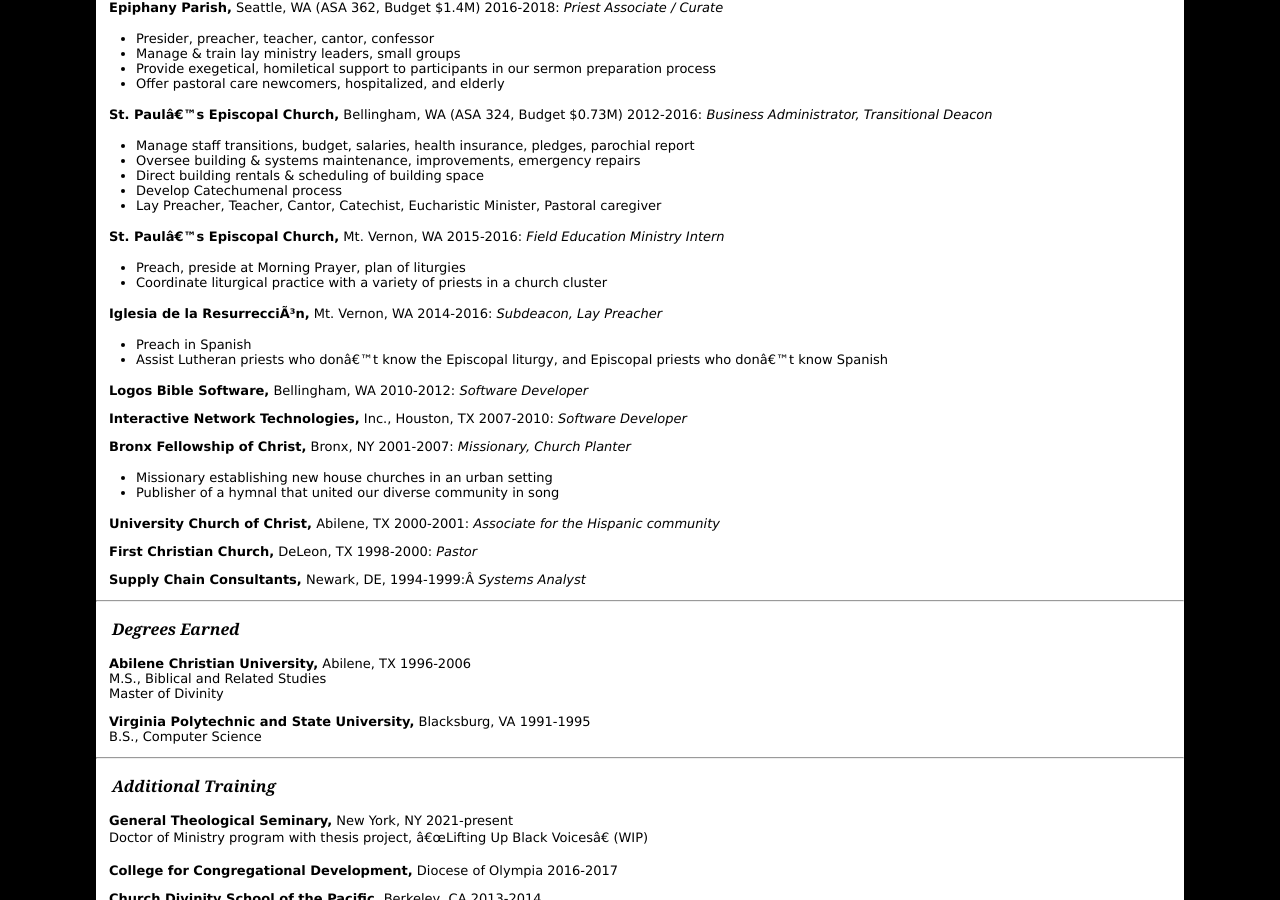
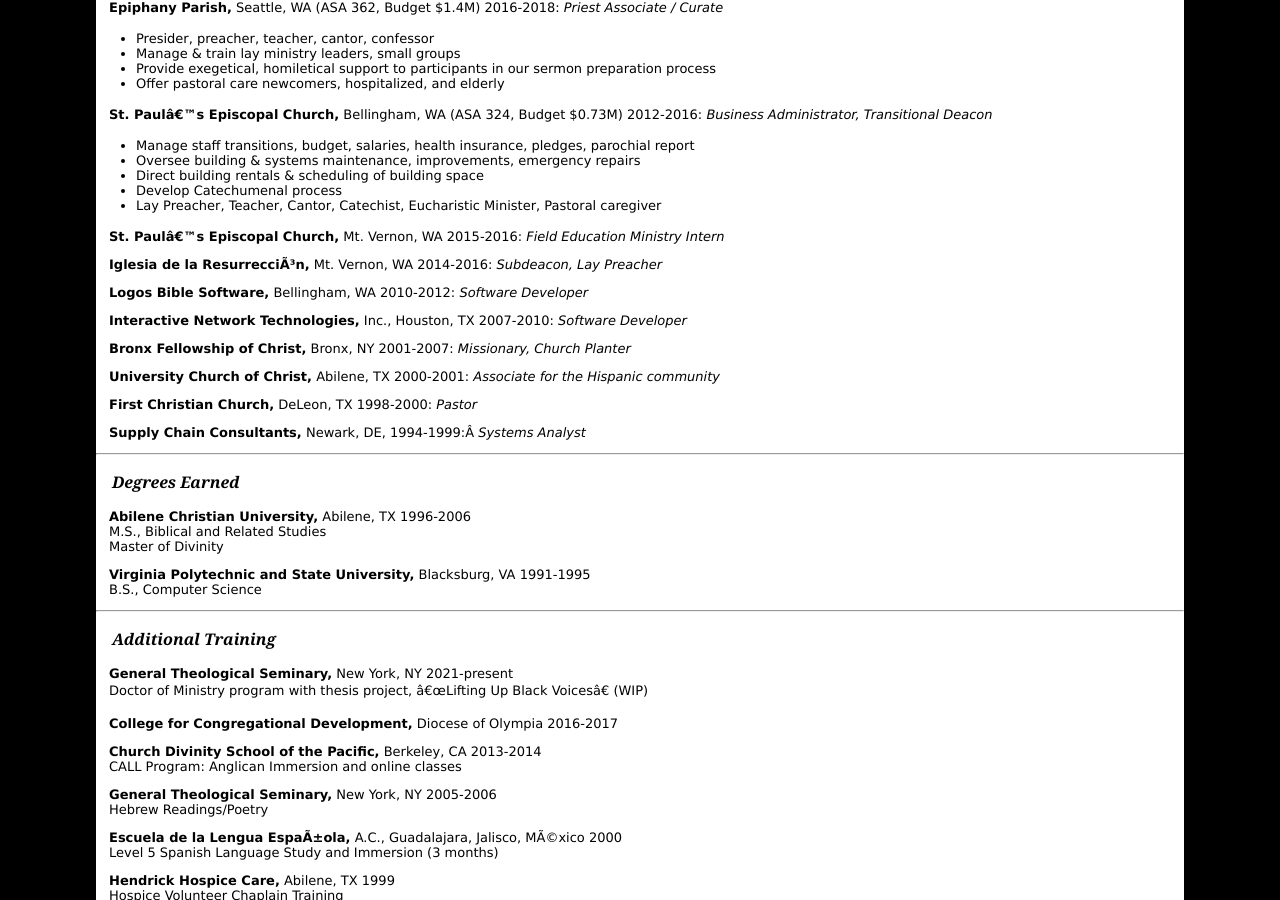
Before and after one commit to toddfoster/toddfoster.github.com, a Jekyll site: the page built from resume.md, in a window 1280 px wide and 900 px high, scrolled down 637 px. Built offline with Jekyll 4.4.1, drawn with Linux system fonts in a browser that asks for light colours.

Commit message:
vocation notes

```diff
--- a/resume.md
+++ b/resume.md
@@ -15,6 +15,7 @@ _(Contact information omitted from online version)_
 * Inspire, equip, and support diverse groups: the priesthood of all believers
 * Organize adult formation programs, lead & delegate various types of small groups
 * Interests in Chant, Anglo-Catholic practice, Centering Prayer, Catechumenate
+
 
 ---
 ## Professional Experience
@@ -45,20 +46,14 @@ _(Contact information omitted from online version)_
 * Lay Preacher, Teacher, Cantor, Catechist, Eucharistic Minister, Pastoral caregiver
 
 **St. Paul’s Episcopal Church,** Mt. Vernon, WA 2015-2016: _Field Education Ministry Intern_
-* Preach, preside at Morning Prayer, plan of liturgies
-* Coordinate liturgical practice with a variety of priests in a church cluster
 
 **Iglesia de la Resurrección,** Mt. Vernon, WA  	2014-2016: _Subdeacon, Lay Preacher_
-* Preach in Spanish
-* Assist Lutheran priests who don’t know the Episcopal liturgy, and Episcopal priests who don’t know Spanish
 
 **Logos Bible Software,** Bellingham, WA	2010-2012: _Software Developer_
 
 **Interactive Network Technologies,** Inc., Houston, TX 	2007-2010: _Software Developer_
 
 **Bronx Fellowship of Christ,** Bronx, NY  	2001-2007: _Missionary, Church Planter_
-* Missionary establishing new house churches in an urban setting
-* Publisher of a hymnal that united our diverse community in song
 
 **University Church of Christ,** Abilene, TX 	2000-2001: _Associate for the Hispanic community_
 
@@ -101,7 +96,6 @@ Hospice Volunteer Chaplain Training
 
 
 ---
-
 ## Personal Information
 * Married 25+ years to Becky, grown children Aviva and Eli
 * Enjoy family, music, languages (especially Spanish) & cultures, travel, reading, being outdoors.
```
